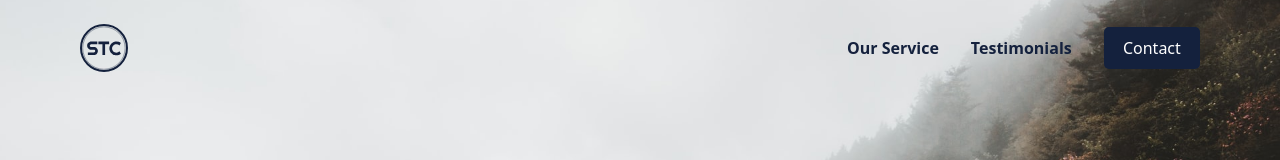
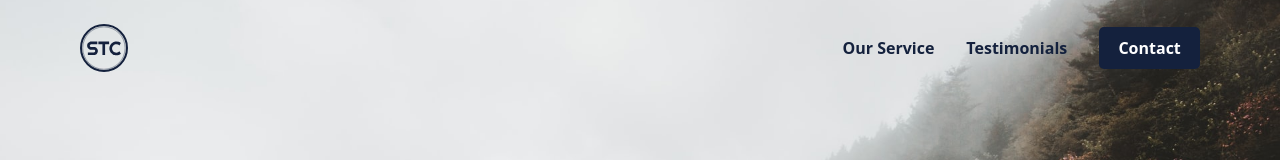
Before and after one commit to sourcethatcar/source-that-car, a Next.js app: page / in a window 1280 px wide. Shown: the top 160 px of the page. Built offline with nearby package versions, Linux system fonts and the light colour scheme.

Commit message:
Changed link prop to href

```diff
--- a/components/Button.jsx
+++ b/components/Button.jsx
@@ -19,7 +19,7 @@ export const Button = ({
   fontWeight,
   onClick,
   type,
-  link,
+  href,
 }) => {
   return onClick ? (
     <ButtonWrapper
@@ -31,7 +31,7 @@ export const Button = ({
       <p>{children}</p>
     </ButtonWrapper>
   ) : (
-    <ButtonWrapper as="a" href={link}>
+    <ButtonWrapper as="a" href={href} fontWeight={fontWeight}>
       <p>{children}</p>
     </ButtonWrapper>
   )
@@ -43,7 +43,7 @@ Button.propTypes = {
   fontWeight: PropTypes.oneOf(["normal", "bold"]),
   type: PropTypes.string,
   onClick: PropTypes.func,
-  link: PropTypes.string,
+  href: PropTypes.string,
 }
 
 Button.defaultProps = {
@@ -52,5 +52,5 @@ Button.defaultProps = {
   fontWeight: "normal",
   type: "button",
   onClick: null,
-  link: null,
+  href: null,
 }
```
